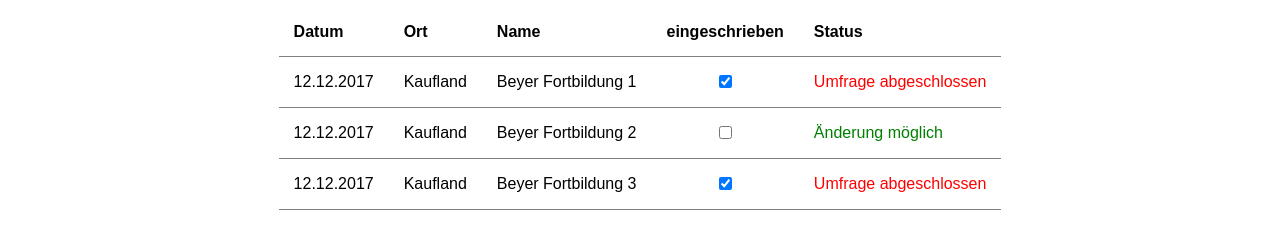
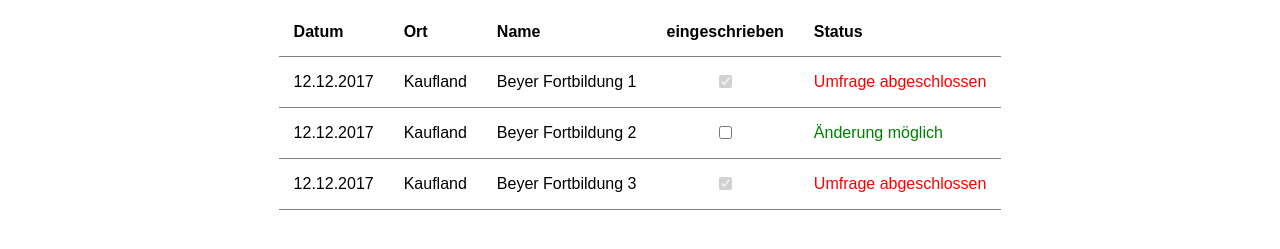
Before and after one commit to Corroxx/React_Todo_pure_javaScript, a React (Create React App) app: page / in a window 1280 px wide. Shown: the part 241-490 px from the top of the page. Built offline with nearby package versions, Linux system fonts and the light colour scheme.

Commit message:
Conditional Styling added for contribution Checkbox

```diff
--- a/src/components/educations/EducationItem.js
+++ b/src/components/educations/EducationItem.js
@@ -7,12 +7,17 @@ export const EducationItem =(props) => {
       <td>{props.date}</td>
       <td>{props.location}</td>
       <td>{props.name}</td>
-      <td className="Edu-checkin"><input
+      <td className="Edu-checkin">
+          <input
+          disabled={props.changeable ? '' : "disabled"}
           onChange={()=> handleToggle(props.id)}
           defaultChecked={props.participate}
           type="checkbox"/>
       </td>
-      <td><span className={props.changeable ? "open" : "close"}>{props.changeable ? "Änderung möglich" : "Umfrage abgeschlossen"}</span></td>
+      <td><span
+            className={props.changeable ? "open" : "close"}>
+          {props.changeable ? "Änderung möglich" : "Umfrage abgeschlossen"}
+      </span></td>
     </tr>
 
   )
```
